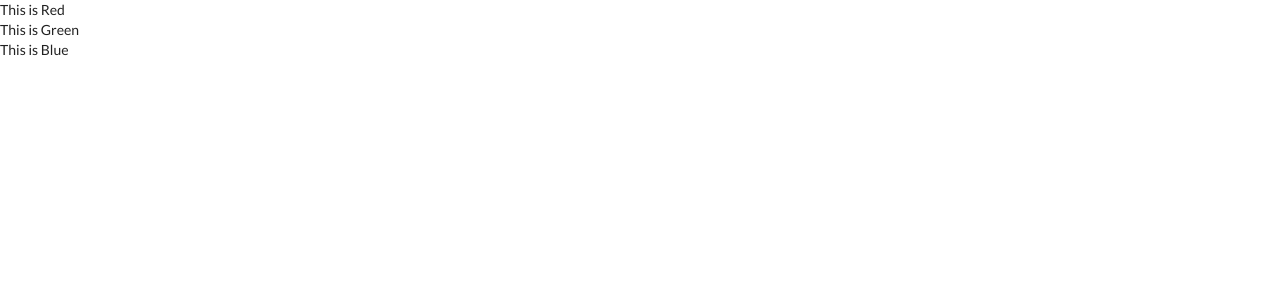
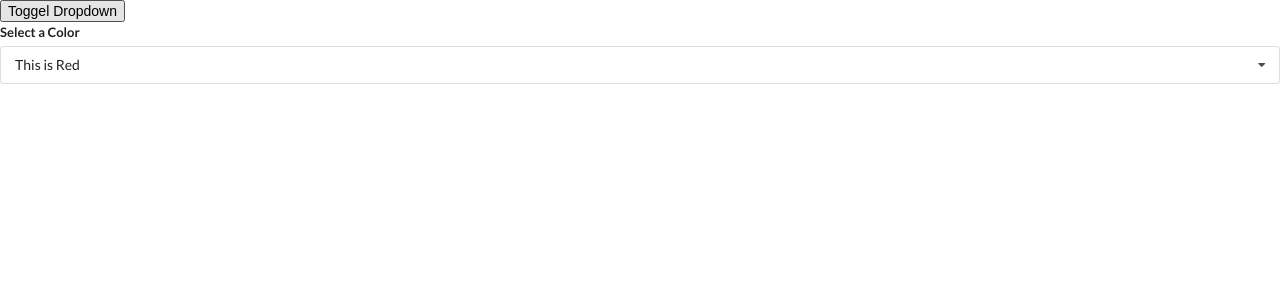
Before and after one commit to akashchandrakar007/Widgets, a React (Create React App) app: page / in a window 1280 px wide. Shown: the top 300 px of the page. Built offline with nearby package versions, Linux system fonts and the light colour scheme.

Commit message:
Complete dropdown

```diff
--- a/src/App.js
+++ b/src/App.js
@@ -1,4 +1,4 @@
-import React from 'react';
+import React,{useState} from 'react';
 import Accordion from './components/Accordion';
 import Search from './components/Search';
 import Dropdown from './components/Dropdown';
@@ -35,9 +35,17 @@
 ];
 
 const App=()=>{
-  return <div>
-  <Dropdown options={options}/>
-  </div>;
+  const [selected,setSelected]=useState(options[0]);
+  const [showDropdown,setShowDropdown]=useState(true);
+  return (
+  <div>
+  <button onClick={()=>setShowDropdown(!showDropdown)}>Toggel Dropdown</button>
+  {showDropdown?
+  <Dropdown selected={selected} onSelectedChange={setSelected} options={options}/>
+  :null
+  }
+  </div>
+  );
 }
 
 export default App;
--- a/src/components/Dropdown.js
+++ b/src/components/Dropdown.js
@@ -1,15 +1,52 @@
-import React from 'react';
+import React,{useState,useEffect,useRef} from 'react';
 
-const Dropdown=({options})=>{
+const Dropdown=({options,selected,onSelectedChange})=>{
+
+   const [open,setOpen]=useState(false);
+   const ref=useRef();
+
+    useEffect(()=>{
+
+      const onBodyClick=(event)=>{
+        if(ref.current.contains(event.target))
+          return ;
+        setOpen(false);
+      };
+
+      document.body.addEventListener('click',onBodyClick);
+
+      return ()=>{
+        document.body.removeEventListener('click',onBodyClick);
+      };
+    },[]);
 
    const renderedOptions=options.map((option)=>{
+
+         if(option.value===selected.value)
+         {
+           return null;
+         }
      return (
-       <div key={option.value} className="item">
+       <div key={option.value} className="item" onClick={()=>onSelectedChange(option)}>
          {option.label}
        </div>
      );
    });
-    return <div>{renderedOptions}</div>;
+
+    return (
+      <div ref={ref} className="ui form">
+        <div className="field">
+         <label className="label">Select a Color</label>
+         <div onClick={()=>setOpen(!open)} className={`ui selection dropdown ${open ? 'visible active':''}`}>
+            <i className="dropdown icon"></i>
+            <div className="text">{selected.label}</div>
+            <div className={`menu ${open ? 'visible transition':''}`}>
+            {renderedOptions}
+            </div>
+          </div>
+        </div>
+      </div>
+    );
 };
 
 export default Dropdown;
```
